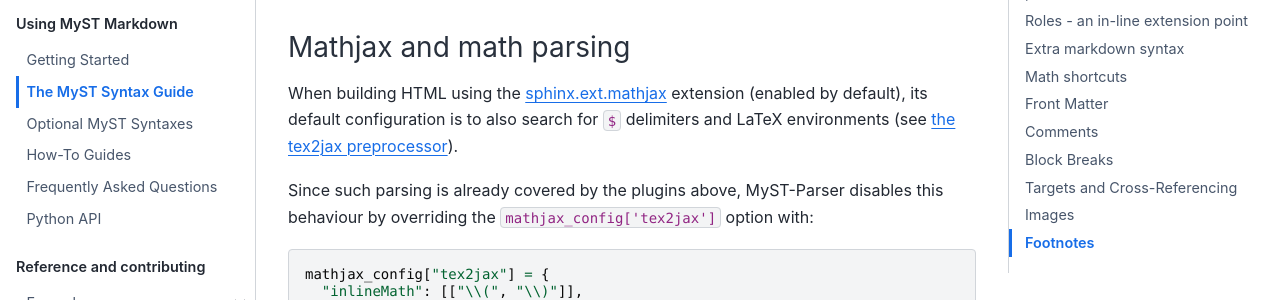
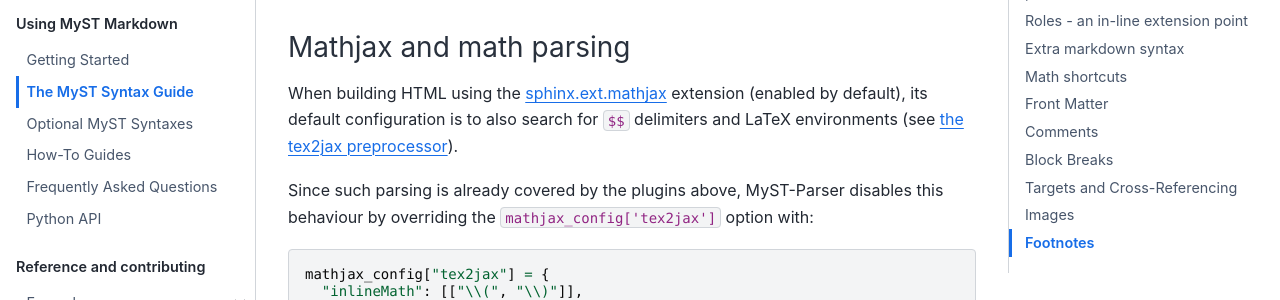
Before and after one commit to executablebooks/MyST-Parser, a Sphinx documentation site: the page built from docs/using/syntax.md, in a window 1280 px wide and 900 px high, scrolled down 16591 px. Shown: the part 148-448 px from the top of the window. Built offline with Sphinx 7.4.7 and the Sphinx Book theme 1.1.4, drawn with Linux system fonts in a browser that asks for light colours.

Commit message:
DOC: mention $$ instead of $

```diff
--- a/docs/using/syntax.md
+++ b/docs/using/syntax.md
@@ -810,7 +810,7 @@
 (syntax/mathjax)=
 ### Mathjax and math parsing
 
-When building HTML using the [sphinx.ext.mathjax](https://www.sphinx-doc.org/en/master/usage/extensions/math.html#module-sphinx.ext.mathjax) extension (enabled by default), its default configuration is to also search for `$` delimiters and LaTeX environments (see [the tex2jax preprocessor](https://docs.mathjax.org/en/v2.7-latest/options/preprocessors/tex2jax.html#configure-tex2jax)).
+When building HTML using the [sphinx.ext.mathjax](https://www.sphinx-doc.org/en/master/usage/extensions/math.html#module-sphinx.ext.mathjax) extension (enabled by default), its default configuration is to also search for `$$` delimiters and LaTeX environments (see [the tex2jax preprocessor](https://docs.mathjax.org/en/v2.7-latest/options/preprocessors/tex2jax.html#configure-tex2jax)).
 
 Since such parsing is already covered by the plugins above, MyST-Parser disables this behaviour by overriding the `mathjax_config['tex2jax']` option with:
 
```
